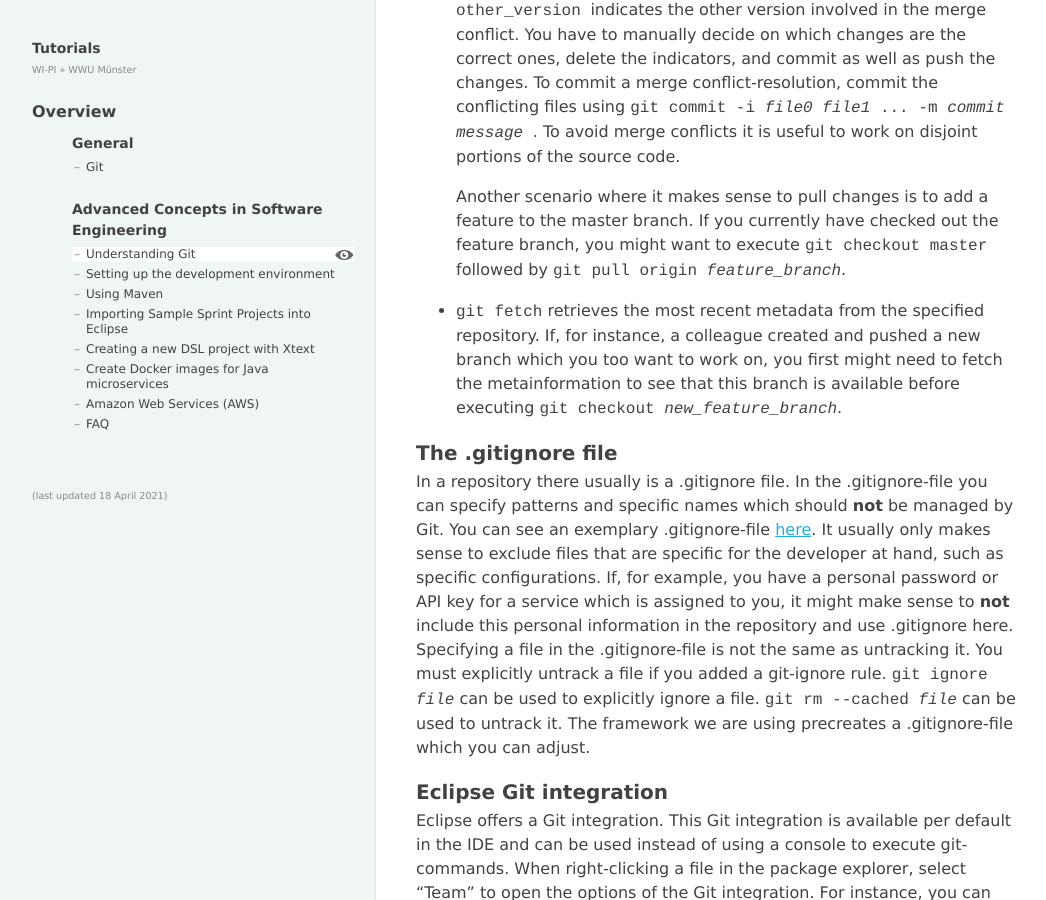
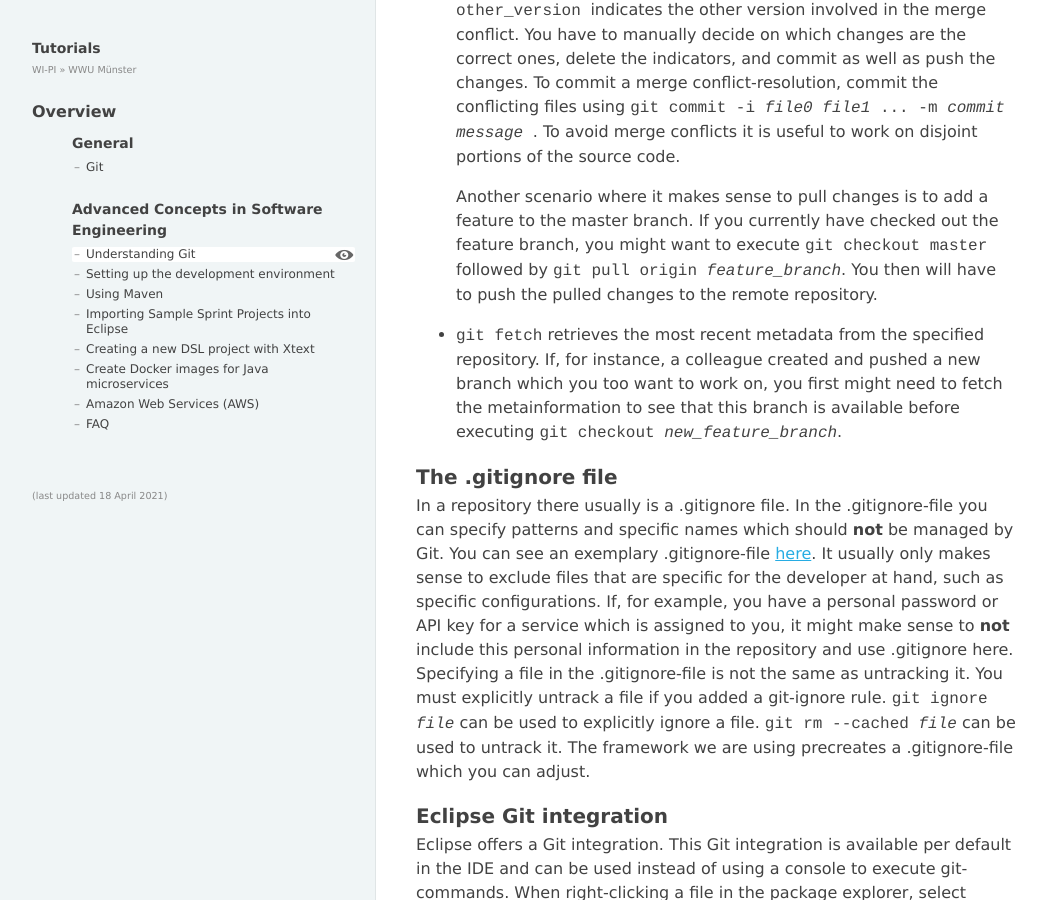
Before and after one commit to wwu-pi/tutorials, a Jekyll site: the page built from lectures/acse/000_understanding_git.md, in a window 1280 px wide and 900 px high, scrolled down 3531 px. Shown: the whole window, without its empty margins (8-1054 px from the left). Built offline with Jekyll 4.4.1, drawn with Linux system fonts in a browser that asks for light colours.

Commit message:
Added detail to git pull description

```diff
--- a/lectures/acse/000_understanding_git.md
+++ b/lectures/acse/000_understanding_git.md
@@ -104,7 +104,7 @@ an existing branch.
 
   Another scenario where it makes sense to pull changes is to add a feature to the master branch. If you currently have
   checked out the feature branch, you might want to execute <code>git checkout master</code> followed by <code>git pull origin
-  <i>feature_branch</i></code>.
+  <i>feature_branch</i></code>. You then will have to push the pulled changes to the remote repository.
 * <code>git fetch</code> retrieves the most recent metadata from the specified repository. If, for instance, a colleague
   created and pushed a new branch which you too want to work on, you first might need to fetch the metainformation to see
   that this branch is available before executing <code>git checkout <i>new_feature_branch</i></code>.
```
